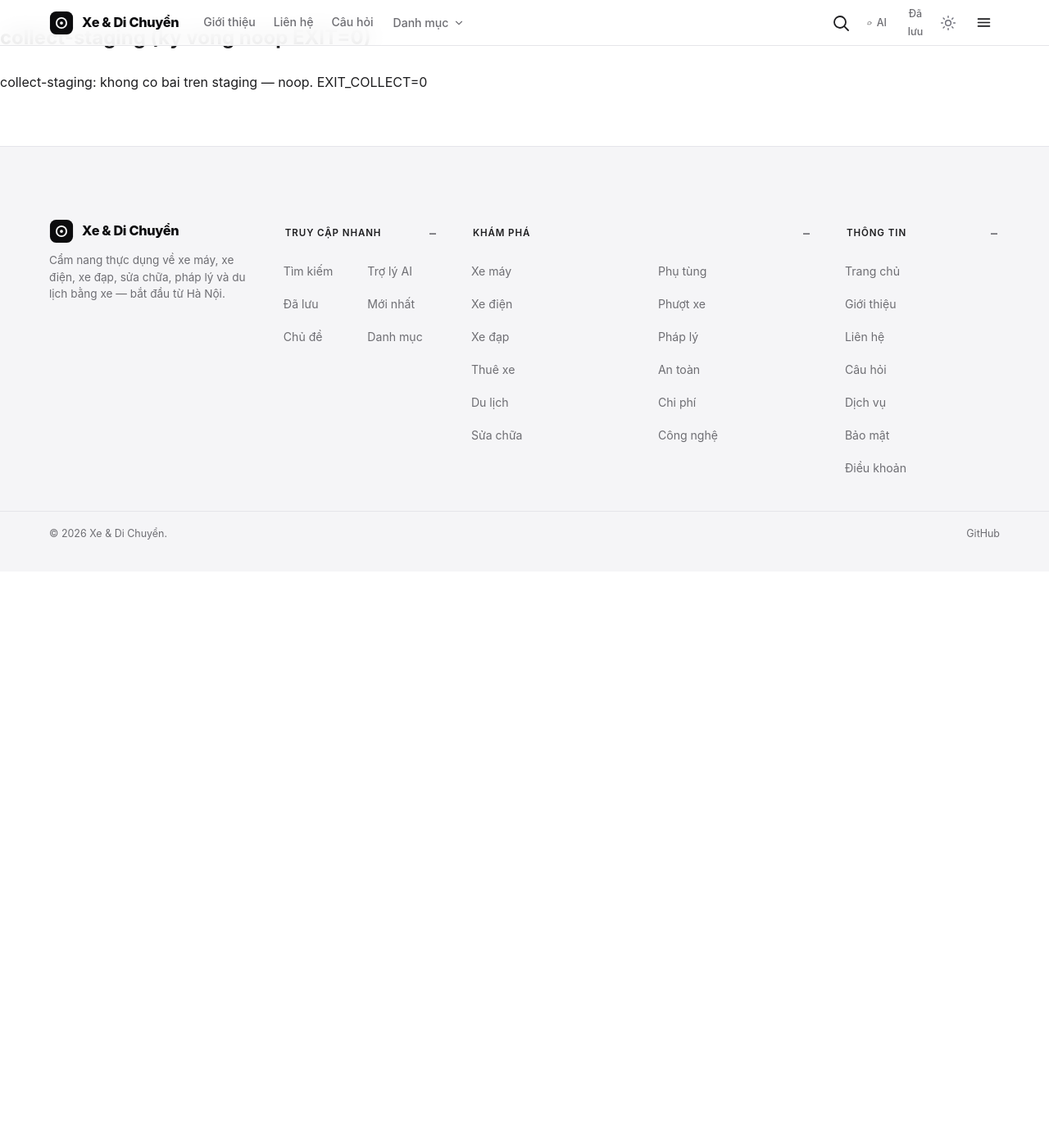
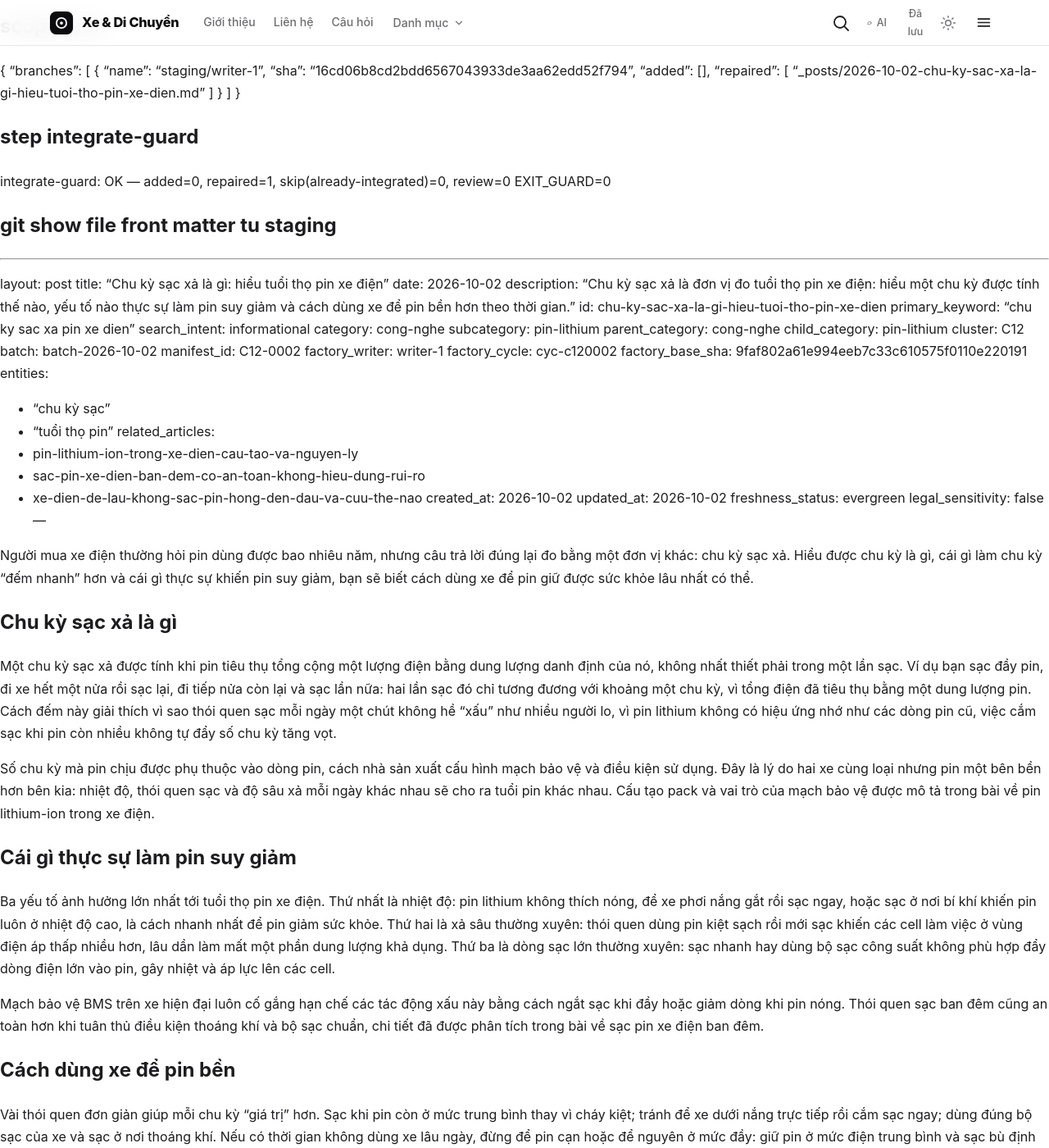
Before and after one commit to codeappweb/lab, a Jekyll site: the page built from diagnostics/report.md, in a window 1280 px wide and 1400 px high, scrolled down 674 px. Shown: the whole window at 82% size. Built offline with Jekyll 4.4.1, drawn with Linux system fonts in a browser that asks for light colours; our own code applies the rules of GitHub Pages for plain Markdown files; before the commit the page ends 1371 px from its top, so only the background shows below that; some of the changed text lies outside the part shown.

Commit message:
diag(report): repro collect + guard sau fail run 37018813624

```diff
--- a/diagnostics/report.md
+++ b/diagnostics/report.md
@@ -1,16 +1,83 @@
-# Staging repair report
-Fri Oct  2 14:13:52 UTC 2026
-## staging tips sau reset
-origin/staging/writer-1 = 09c3142801924b99cc3858cf6a43f063d80aa434
-origin/staging/writer-2 = 09c3142801924b99cc3858cf6a43f063d80aa434
-origin/staging/writer-3 = 09c3142801924b99cc3858cf6a43f063d80aa434
-## diff checks (ky vong EMPTY tat ca)
-### writer-1 two-dot
-### writer-1 three-dot
-### writer-2 two-dot
-### writer-2 three-dot
-### writer-3 two-dot
-### writer-3 three-dot
-## collect-staging (ky vong noop EXIT=0)
-collect-staging: khong co bai tren staging — noop.
+# Coordinator repro report (lan 5 — sau fail run 37018813624)
+Fri Oct  2 14:28:41 UTC 2026
+## sha
+0866c38d912f0adc1b1e1eefd9dc09703d47415f
+## step sync-manifest dry-run
+::error::manifest/progress out of sync with repository truth (dry-run). Run: node scripts/sync-manifest.mjs
+sync-manifest: 1 row(s) marked published, 0 staged row(s) held (not verified on origin/main), 0 post(s) reconciled from front matter, 0 stale slug(s) fixed, 241 total rows
+EXIT_SYNC=1
+## step cycle-phase resume
+cycle-phase: RESUME cycle dang mo: {"cycle_id":"cyc-c120002","base_sha":"9faf802a61e994eeb7c33c610575f0110e220191","phase":"failed","resume_hint":"phase khong xac dinh — xem tay"}
+EXIT_RESUME=0
+## step collect-staging (khong wait)
+collect-staging: staging/writer-1 +0 moi, ~1 sua, @16cd06b8
 EXIT_COLLECT=0
+## scope.json
+{
+  "branches": [
+    {
+      "name": "staging/writer-1",
+      "sha": "16cd06b8cd2bdd6567043933de3aa62edd52f794",
+      "added": [],
+      "repaired": [
+        "_posts/2026-10-02-chu-ky-sac-xa-la-gi-hieu-tuoi-tho-pin-xe-dien.md"
+      ]
+    }
+  ]
+}
+## step integrate-guard
+integrate-guard: OK — added=0, repaired=1, skip(already-integrated)=0, review=0
+EXIT_GUARD=0
+## git show file front matter tu staging
+---
+layout: post
+title: "Chu kỳ sạc xả là gì: hiểu tuổi thọ pin xe điện"
+date: 2026-10-02
+description: "Chu kỳ sạc xả là đơn vị đo tuổi thọ pin xe điện: hiểu một chu kỳ được tính thế nào, yếu tố nào thực sự làm pin suy giảm và cách dùng xe để pin bền hơn theo thời gian."
+id: chu-ky-sac-xa-la-gi-hieu-tuoi-tho-pin-xe-dien
+primary_keyword: "chu ky sac xa pin xe dien"
+search_intent: informational
+category: cong-nghe
+subcategory: pin-lithium
+parent_category: cong-nghe
+child_category: pin-lithium
+cluster: C12
+batch: batch-2026-10-02
+manifest_id: C12-0002
+factory_writer: writer-1
+factory_cycle: cyc-c120002
+factory_base_sha: 9faf802a61e994eeb7c33c610575f0110e220191
+entities:
+  - "chu kỳ sạc"
+  - "tuổi thọ pin"
+related_articles:
+  - pin-lithium-ion-trong-xe-dien-cau-tao-va-nguyen-ly
+  - sac-pin-xe-dien-ban-dem-co-an-toan-khong-hieu-dung-rui-ro
+  - xe-dien-de-lau-khong-sac-pin-hong-den-dau-va-cuu-the-nao
+created_at: 2026-10-02
+updated_at: 2026-10-02
+freshness_status: evergreen
+legal_sensitivity: false
+---
+
+Người mua xe điện thường hỏi pin dùng được bao nhiêu năm, nhưng câu trả lời đúng lại đo bằng một đơn vị khác: chu kỳ sạc xả. Hiểu được chu kỳ là gì, cái gì làm chu kỳ "đếm nhanh" hơn và cái gì thực sự khiến pin suy giảm, bạn sẽ biết cách dùng xe để pin giữ được sức khỏe lâu nhất có thể.
+
+## Chu kỳ sạc xả là gì
+
+Một chu kỳ sạc xả được tính khi pin tiêu thụ tổng cộng một lượng điện bằng dung lượng danh định của nó, không nhất thiết phải trong một lần sạc. Ví dụ bạn sạc đầy pin, đi xe hết một nửa rồi sạc lại, đi tiếp nửa còn lại và sạc lần nữa: hai lần sạc đó chỉ tương đương với khoảng một chu kỳ, vì tổng điện đã tiêu thụ bằng một dung lượng pin. Cách đếm này giải thích vì sao thói quen sạc mỗi ngày một chút không hề "xấu" như nhiều người lo, vì pin lithium không có hiệu ứng nhớ như các dòng pin cũ, việc cắm sạc khi pin còn nhiều không tự đẩy số chu kỳ tăng vọt.
+
+Số chu kỳ mà pin chịu được phụ thuộc vào dòng pin, cách nhà sản xuất cấu hình mạch bảo vệ và điều kiện sử dụng. Đây là lý do hai xe cùng loại nhưng pin một bên bền hơn bên kia: nhiệt độ, thói quen sạc và độ sâu xả mỗi ngày khác nhau sẽ cho ra tuổi pin khác nhau. Cấu tạo pack và vai trò của mạch bảo vệ được mô tả trong bài về [pin lithium-ion trong xe điện]({{ '/pin-lithium-ion-trong-xe-dien-cau-tao-va-nguyen-ly/' | relative_url }}).
+
+## Cái gì thực sự làm pin suy giảm
+
+Ba yếu tố ảnh hưởng lớn nhất tới tuổi thọ pin xe điện. Thứ nhất là nhiệt độ: pin lithium không thích nóng, để xe phơi nắng gắt rồi sạc ngay, hoặc sạc ở nơi bí khí khiến pin luôn ở nhiệt độ cao, là cách nhanh nhất để pin giảm sức khỏe. Thứ hai là xả sâu thường xuyên: thói quen dùng pin kiệt sạch rồi mới sạc khiến các cell làm việc ở vùng điện áp thấp nhiều hơn, lâu dần làm mất một phần dung lượng khả dụng. Thứ ba là dòng sạc lớn thường xuyên: sạc nhanh hay dùng bộ sạc công suất không phù hợp đẩy dòng điện lớn vào pin, gây nhiệt và áp lực lên các cell.
+
+Mạch bảo vệ BMS trên xe hiện đại luôn cố gắng hạn chế các tác động xấu này bằng cách ngắt sạc khi đầy hoặc giảm dòng khi pin nóng. Thói quen sạc ban đêm cũng an toàn hơn khi tuân thủ điều kiện thoáng khí và bộ sạc chuẩn, chi tiết đã được phân tích trong bài về [sạc pin xe điện ban đêm]({{ '/sac-pin-xe-dien-ban-dem-co-an-toan-khong-hieu-dung-rui-ro/' | relative_url }}).
+
+## Cách dùng xe để pin bền
+
+Vài thói quen đơn giản giúp mỗi chu kỳ "giá trị" hơn. Sạc khi pin còn ở mức trung bình thay vì cháy kiệt; tránh để xe dưới nắng trực tiếp rồi cắm sạc ngay; dùng đúng bộ sạc của xe và sạc ở nơi thoáng khí. Nếu có thời gian không dùng xe lâu ngày, đừng để pin cạn hoặc để nguyên ở mức đầy: giữ pin ở mức điện trung bình và sạc bù định kỳ là cách an toàn nhất, trường hợp này được bàn kỹ trong bài về [xe điện để lâu không sạc]({{ '/xe-dien-de-lau-khong-sac-pin-hong-den-dau-va-cuu-the-nao/' | relative_url }}).
+
+## Dấu hiệu pin đã giảm chu kỳ
+## git diff three-dot writer-1
+_posts/2026-10-02-chu-ky-sac-xa-la-gi-hieu-tuoi-tho-pin-xe-dien.md
```
